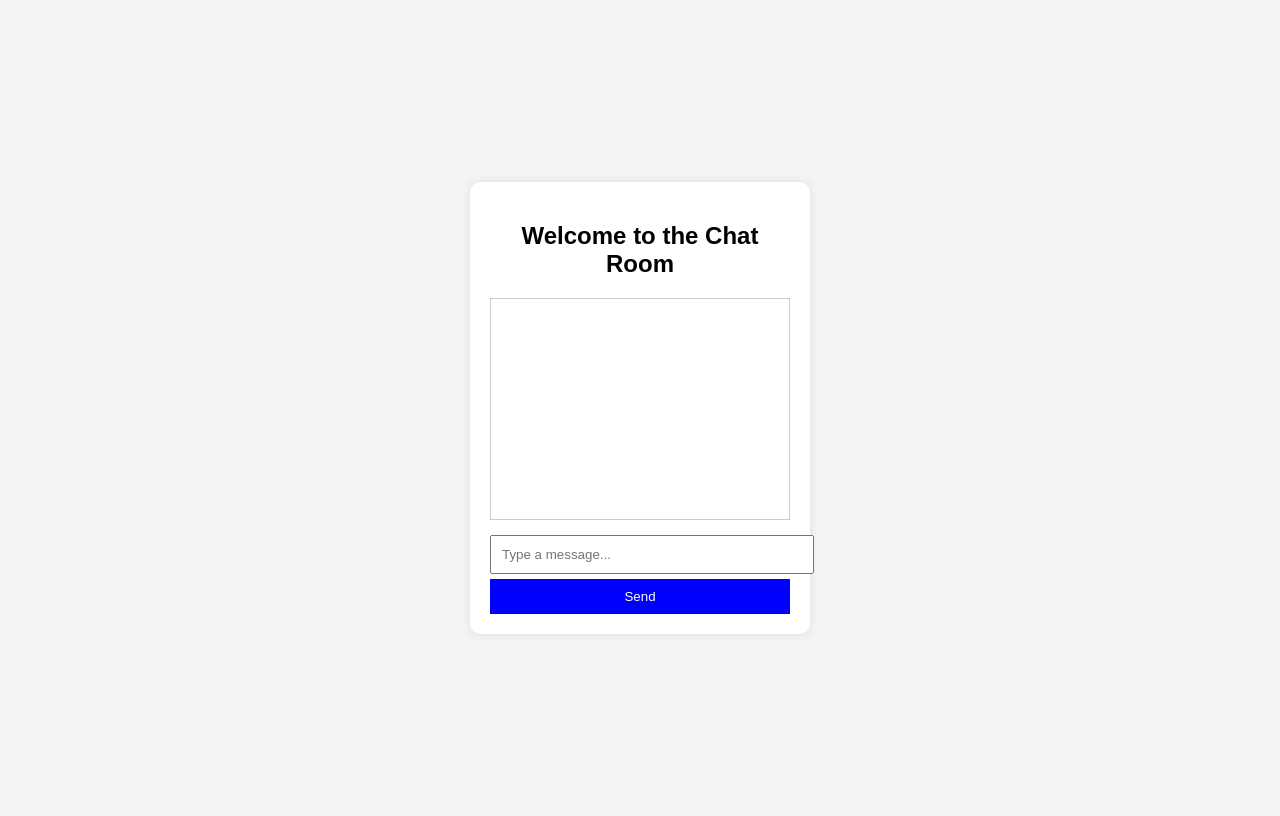
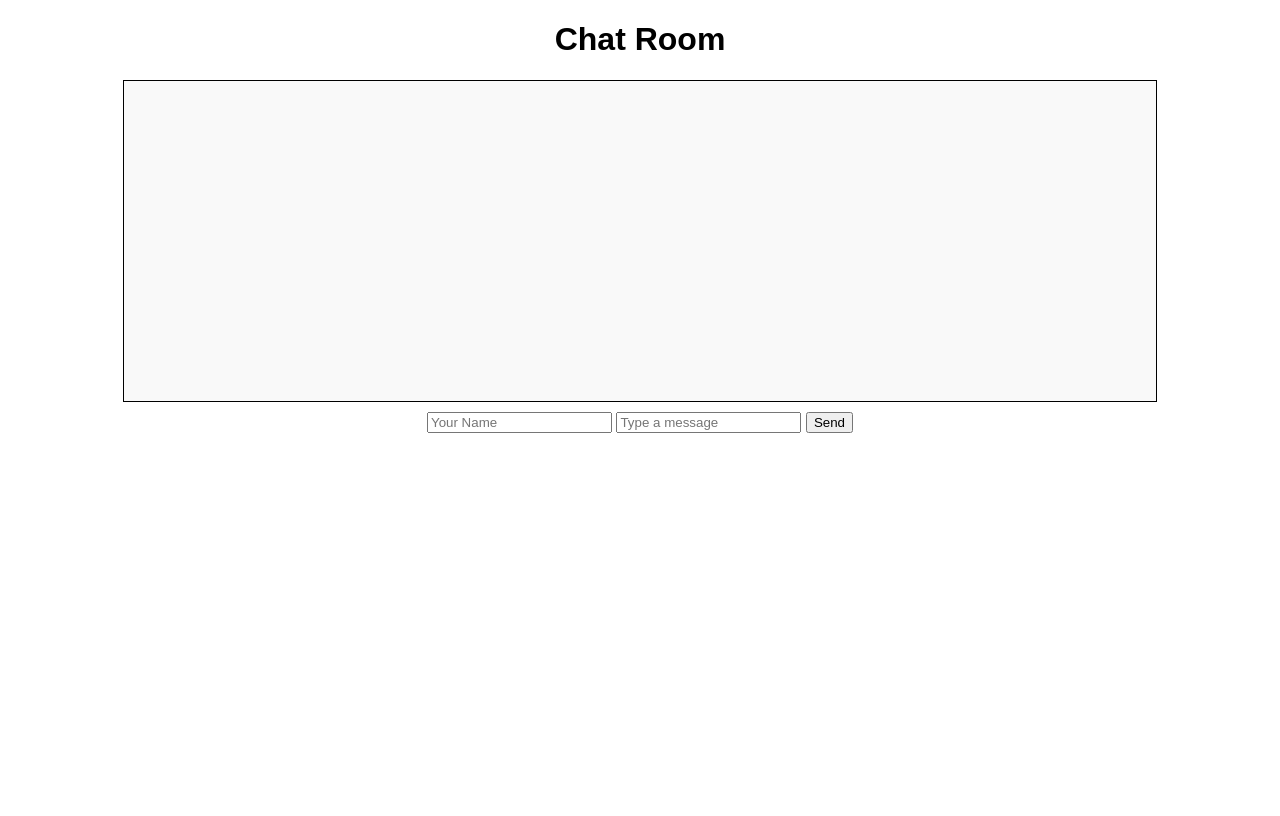
Before and after one commit to EasonMa1123/chatRoom, a Flask app: page / in a window 1280 px wide. After the commit the page ends 433 px from the top, so only its background shows below. Run offline with Flask 3, Linux system fonts and the light colour scheme; data that the repository does not hold is empty; some libraries are stand-ins or nearby versions.

Commit message:
change approch

```diff
--- a/app.py
+++ b/app.py
@@ -1,19 +1,25 @@
-from flask import Flask, render_template
-from flask_socketio import SocketIO, send
+from flask import Flask, render_template, request, jsonify
+import time
 
 app = Flask(__name__)
-app.config['SECRET_KEY'] = 'secret!'
-socketio = SocketIO(app, cors_allowed_origins="*")
+
+messages = []  # Store chat messages
 
 @app.route('/')
-def index():
+def home():
     return render_template('index.html')
 
-@socketio.on('message')
-def handle_message(msg):
-    print(f"Message received: {msg}")
-    send(msg, broadcast=True)  # Send message to all clients
+@app.route('/send', methods=['POST'])
+def send():
+    username = request.form.get('username')
+    message = request.form.get('message')
+    if username and message:
+        messages.append({'username': username, 'message': message, 'timestamp': time.time()})
+    return '', 204  # No content response
 
+@app.route('/messages')
+def get_messages():
+    return jsonify(messages)
 
 if __name__ == '__main__':
-    socketio.run(app, debug=False,port=8080,host="0.0.0.0",allow_unsafe_werkzeug=True)
+    app.run(host='0.0.0.0', port=8080)
--- a/requirements.txt
+++ b/requirements.txt
@@ -1,4 +1,3 @@
 flask
-Flask-SocketIO
+
 gunicorn==23.0.0
-Werkzeug==3.0.3
--- a/static/styles.css
+++ b/static/styles.css
@@ -1,42 +1,14 @@
 body {
   font-family: Arial, sans-serif;
-  display: flex;
-  justify-content: center;
-  align-items: center;
-  height: 100vh;
-  background-color: #f4f4f4;
-}
-
-.chat-container {
-  width: 300px;
-  background: white;
-  padding: 20px;
-  border-radius: 10px;
-  box-shadow: 0px 0px 10px rgba(0, 0, 0, 0.1);
   text-align: center;
 }
 
 #chat-box {
-  height: 200px;
-  overflow-y: auto;
-  border: 1px solid #ccc;
+  width: 80%;
+  height: 300px;
+  border: 1px solid black;
+  overflow-y: scroll;
+  margin: 10px auto;
   padding: 10px;
-  margin-bottom: 10px;
+  background: #f9f9f9;
 }
-
-input, button {
-  width: 100%;
-  padding: 10px;
-  margin-top: 5px;
-}
-
-button {
-  background-color: blue;
-  color: white;
-  border: none;
-  cursor: pointer;
-}
-
-button:hover {
-  background-color: darkblue;
-}
--- a/templates/index.html
+++ b/templates/index.html
@@ -5,15 +5,16 @@
     <meta name="viewport" content="width=device-width, initial-scale=1.0">
     <title>Flask Chat Room</title>
     <link rel="stylesheet" href="{{ url_for('static', filename='styles.css') }}">
-    <script src="https://cdnjs.cloudflare.com/ajax/libs/socket.io/4.4.1/socket.io.js"></script>
-    <script defer src="{{ url_for('static', filename='main.js') }}"></script>
+    <script src="https://code.jquery.com/jquery-3.6.0.min.js"></script>
 </head>
 <body>
-    <div class="chat-container">
-        <h2>Welcome to the Chat Room</h2>
-        <div id="chat-box"></div>
-        <input type="text" id="message" placeholder="Type a message...">
-        <button onclick="sendMessage()">Send</button>
-    </div>
+    <h1>Chat Room</h1>
+    <div id="chat-box"></div>
+
+    <input type="text" id="username" placeholder="Your Name">
+    <input type="text" id="message" placeholder="Type a message">
+    <button onclick="sendMessage()">Send</button>
+
+    <script src="{{ url_for('static', filename='main.js') }}"></script>
 </body>
 </html>
```
Also changed, not shown: static/main.js (+21 -15 lines).
